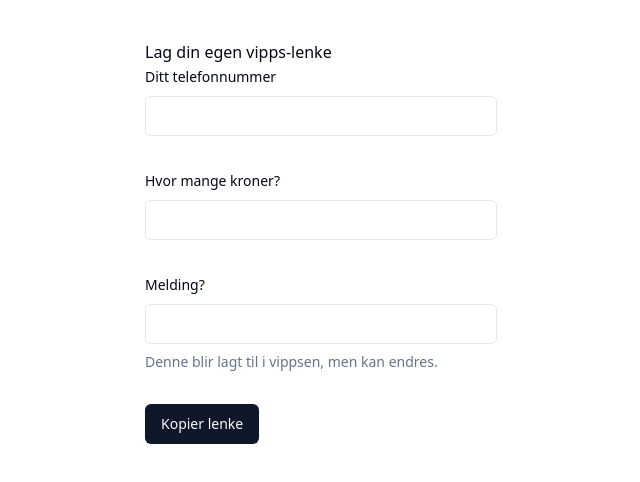
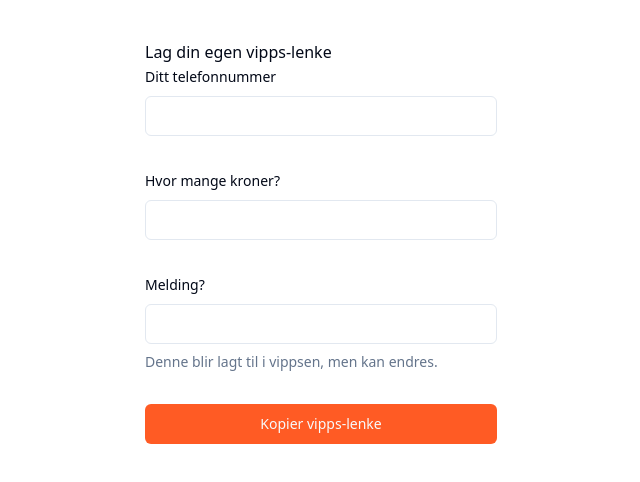
Before and after one commit to aslakhol/vippsme, an Astro site: page / in a window 1280 px wide. Shown: the whole page, without its empty margins (319-959 px from the left). Built offline with nearby package versions, Linux system fonts and the light colour scheme; Astro itself is replaced by a stand-in of ours.

Commit message:
style vipps button

```diff
--- a/src/components/Vipps.tsx
+++ b/src/components/Vipps.tsx
@@ -90,7 +90,9 @@ export const Vipps = () => {
               </FormItem>
             )}
           />
-          <Button type="submit">Kopier lenke</Button>
+          <Button type="submit" className="bg-[#ff5b24] w-full">
+            Kopier vipps-lenke
+          </Button>
         </form>
       </Form>
       <Toaster richColors theme="light" />
```
